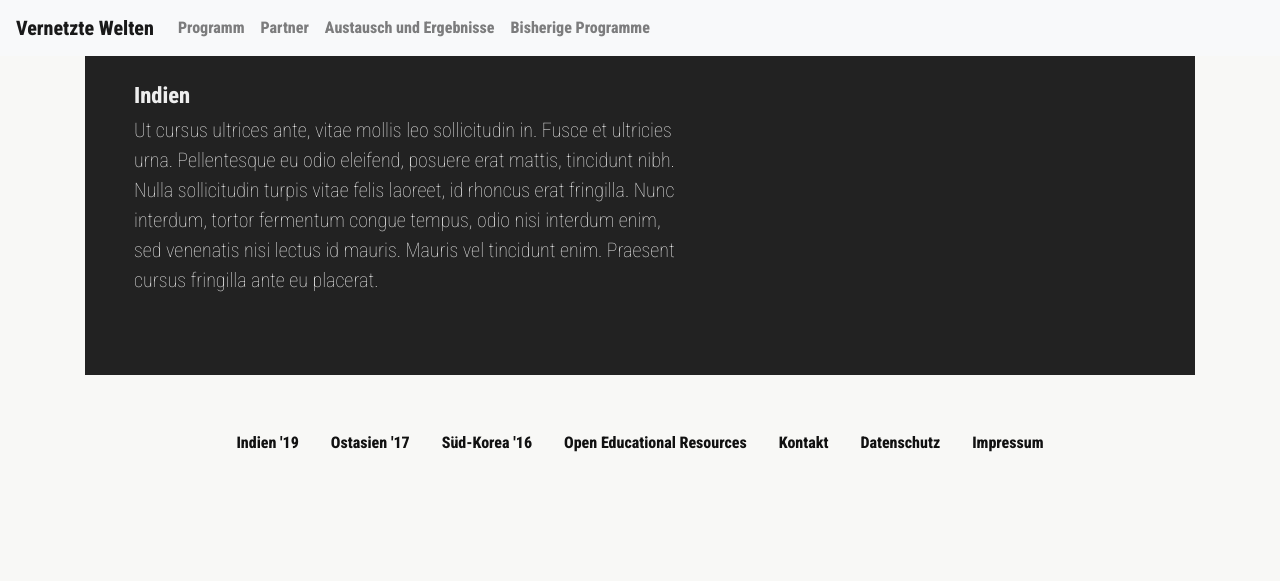
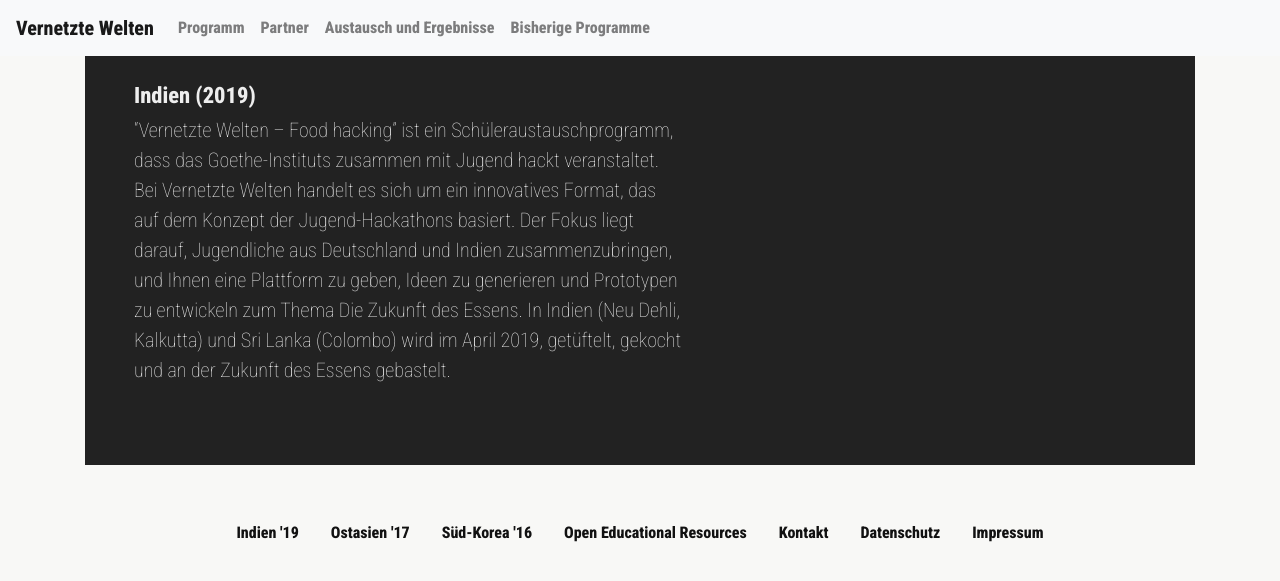
Before and after one commit to okfde/vernetztewelten.org, a Jekyll site: the page built from 2019/indien.html, in a window 1280 px wide. Shown: the top 581 px of the page. Built offline with Jekyll 4.4.1, drawn with Linux system fonts in a browser that asks for light colours.

Commit message:
edit pages indien, ostasien, suedkorea

```diff
--- a/2016/suedkorea.html
+++ b/2016/suedkorea.html
@@ -6,7 +6,7 @@ layout: page
 <div class="container-fluid blackspot p-3" id="blackspot">
   <div class="row">
     <div class="col-md-7 p-5">
-      <h2>Süd-Korea 2016</h2>
+      <h2>Süd-Korea (2016)</h2>
       <p class="lead">
       2016 fand der erste »Vernetzte Welten«-Workshop in Seoul mit 21 Jugendlichen aus Deutschland und Korea statt. Flugtickets von Korea nach Deutschland sind teuer. Nicht jeder deutsche Schüler kann Korea besuchen und nicht für jeden koreanischen Schüler ist ein Schüleraustausch mit deutschen Schülern möglich. Wie könnte man dieses Problem vielleicht digital lösen? Von der Ideenfindung über die Umsetzung bis hin zur Programmierung haben die Jugendlichen in Teamarbeit alles selbst gemacht. Die Prototypen haben sie im Goethe-Institut Seoul vor Publikum präsentiert.</p>
       <p>
--- a/2017/ostasien.html
+++ b/2017/ostasien.html
@@ -5,7 +5,7 @@ layout: page
 <div class="container-fluid blackspot p-3" id="blackspot">
   <div class="row">
     <div class="col-md-7 p-5">
-      <h2>Ostasien</h2>
+      <h2>Ostasien (2017)</h2>
       <p class="lead">Nach einem erfolgreichen Pilotworkshop in Seoul im November 2016 brachen 2017 gleich drei Reisegruppen aus Deutschland auf, um Hacker*innenkultur nach Asien zu bringen und mit ganz vielen neuen Eindrücken und Freundschaften im Gepäck wieder zurück zu kommen. Dank der Kooperation mit dem Goethe-Institut Ostasien und der Förderung durch das Auswärtige Amt trafen die Jugend hackt-Teilnehmer*innen in den drei asiatischen Metropolen auf Jugendliche aus sechs asiatischen Ländern (China, Hongkong, Mongolei, Süd-Korea, Japan und Taiwan) und tüftelten drei Tage lang an ihren Ideen für den Schüler*innenaustausch der Zukunft.</p>
       <p>
           &nbsp;<a href="https://www.flickr.com/photos/okfde/albums/72157690062447834" target="_blank" class="btn btn-secondary btn-lg">flickr</a>
--- a/2019/indien.html
+++ b/2019/indien.html
@@ -5,8 +5,8 @@ layout: page
 <div class="container-fluid blackspot p-3" id="blackspot">
   <div class="row">
     <div class="col-md-7 p-5">
-      <h2>Indien</h2>
-      <p class="lead">Ut cursus ultrices ante, vitae mollis leo sollicitudin in. Fusce et ultricies urna. Pellentesque eu odio eleifend, posuere erat mattis, tincidunt nibh. Nulla sollicitudin turpis vitae felis laoreet, id rhoncus erat fringilla. Nunc interdum, tortor fermentum congue tempus, odio nisi interdum enim, sed venenatis nisi lectus id mauris. Mauris vel tincidunt enim. Praesent cursus fringilla ante eu placerat. </p>
+      <h2>Indien (2019)</h2>
+      <p class="lead">“Vernetzte Welten – Food hacking” ist ein Schüleraustauschprogramm, dass das Goethe-Instituts zusammen mit Jugend hackt veranstaltet. Bei Vernetzte Welten handelt es sich um ein innovatives Format, das auf dem Konzept der Jugend-Hackathons basiert. Der Fokus liegt darauf, Jugendliche aus Deutschland und Indien zusammenzubringen, und Ihnen eine Plattform zu geben, Ideen zu generieren und Prototypen zu entwickeln zum Thema Die Zukunft des Essens. In Indien (Neu Dehli, Kalkutta) und Sri Lanka (Colombo) wird im April 2019, getüftelt, gekocht und an der Zukunft des Essens gebastelt.</p>
     </div>
     <div class="col-md-5 p-3">
       &nbsp;
```
